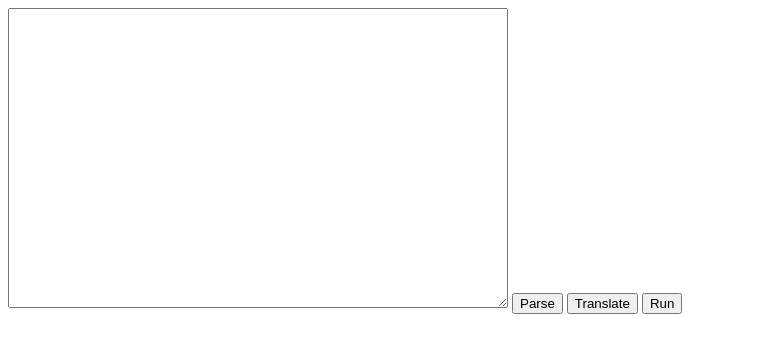
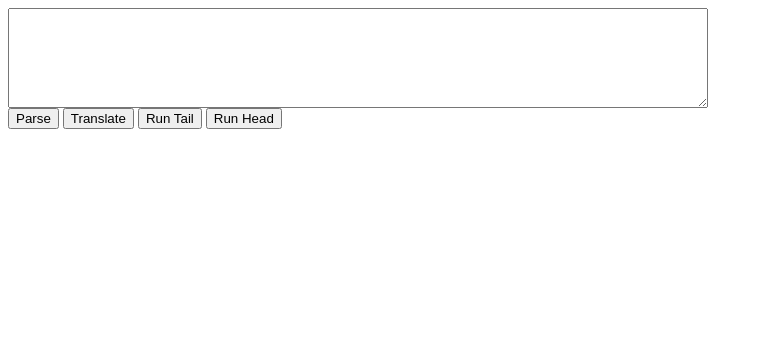
Before and after one commit to rkoeninger/ShenScript, a plain HTML site: page index.html in a window 1280 px wide. Shown: the whole page, without its empty margins (0-763 px from the left). Drawn offline with Linux system fonts and the light colour scheme.

Commit message:
Added run tail/head position buttons to page

```diff
--- a/index.html
+++ b/index.html
@@ -10,22 +10,28 @@
                 var textarea = document.getElementById('code');
                 console.log(translate(parse(new State(textarea.value))));
             }
-            function doRun() {
+            function doRunTail() {
                 var textarea = document.getElementById('code');
                 console.log(eval(translate(parse(new State(textarea.value)))));
+            }
+            function doRunHead() {
+                var textarea = document.getElementById('code');
+                console.log(Kl.run(eval(translate(parse(new State(textarea.value))))));
             }
         </script>
         <style>
             #code {
-                height: 300px;
-                width: 500px;
+                height: 100px;
+                width: 700px;
             }
         </style>
     </head>
     <body>
         <textarea id="code"></textarea>
+        <br>
         <button onclick="doParse();">Parse</button>
         <button onclick="doTranslate();">Translate</button>
-        <button onclick="doRun();">Run</button>
+        <button onclick="doRunTail();">Run Tail</button>
+        <button onclick="doRunHead();">Run Head</button>
     </body>
 </html>
```
